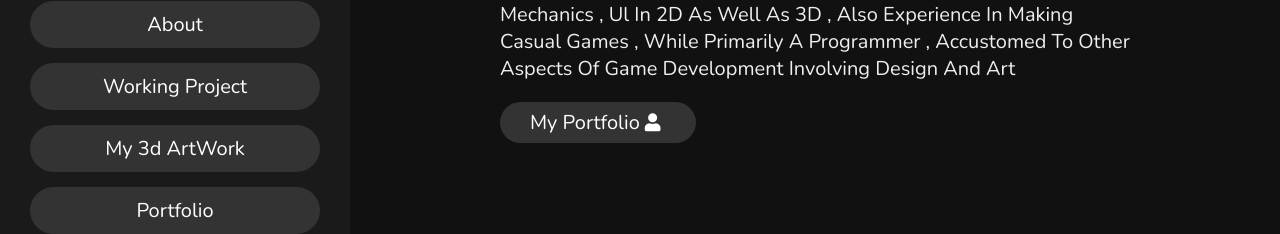
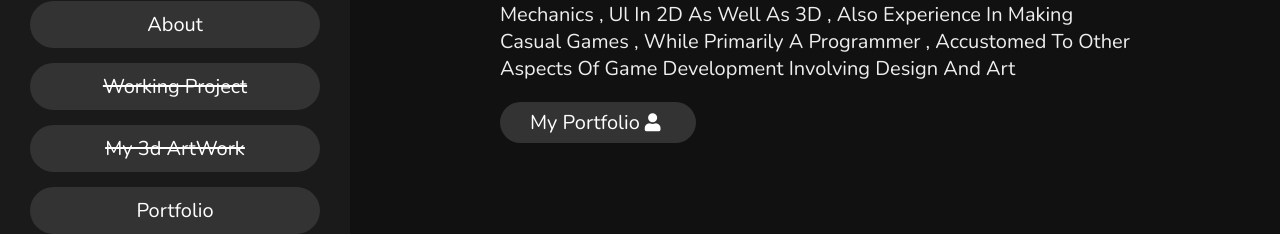
Before and after one commit to FahadAkash/website, a plain HTML site: page index.html in a window 1280 px wide. Shown: the part 412-646 px from the top of the page. Drawn offline with nearby package versions, Linux system fonts and the light colour scheme.

Commit message:
new update

```diff
--- a/index.html
+++ b/index.html
@@ -28,8 +28,8 @@
         <ul>
             <li><a href="#home">home</a></li>
             <li><a href="#about">about</a></li>
-            <li><a href="#sideproject">Working Project</a></li>
-            <li><a href="#artwork">My 3d ArtWork</a></li>
+            <li><a href="#sideproject" style="text-decoration: line-through;">Working Project</a></li>
+            <li><a href="#artwork" style="text-decoration: line-through;">My 3d ArtWork</a></li>
             <li><a href="#portfolio">Portfolio</a></li>
             <li><a href="#contact">contact</a></li>
         </ul>
--- a/style.css
+++ b/style.css
@@ -31,6 +31,8 @@ html::-webkit-scrollbar{
 html::-webkit-scrollbar-track{
     background:#222;
 }
+
+
 
 html::-webkit-scrollbar-thumb{
     background:var(--yellow);
```
